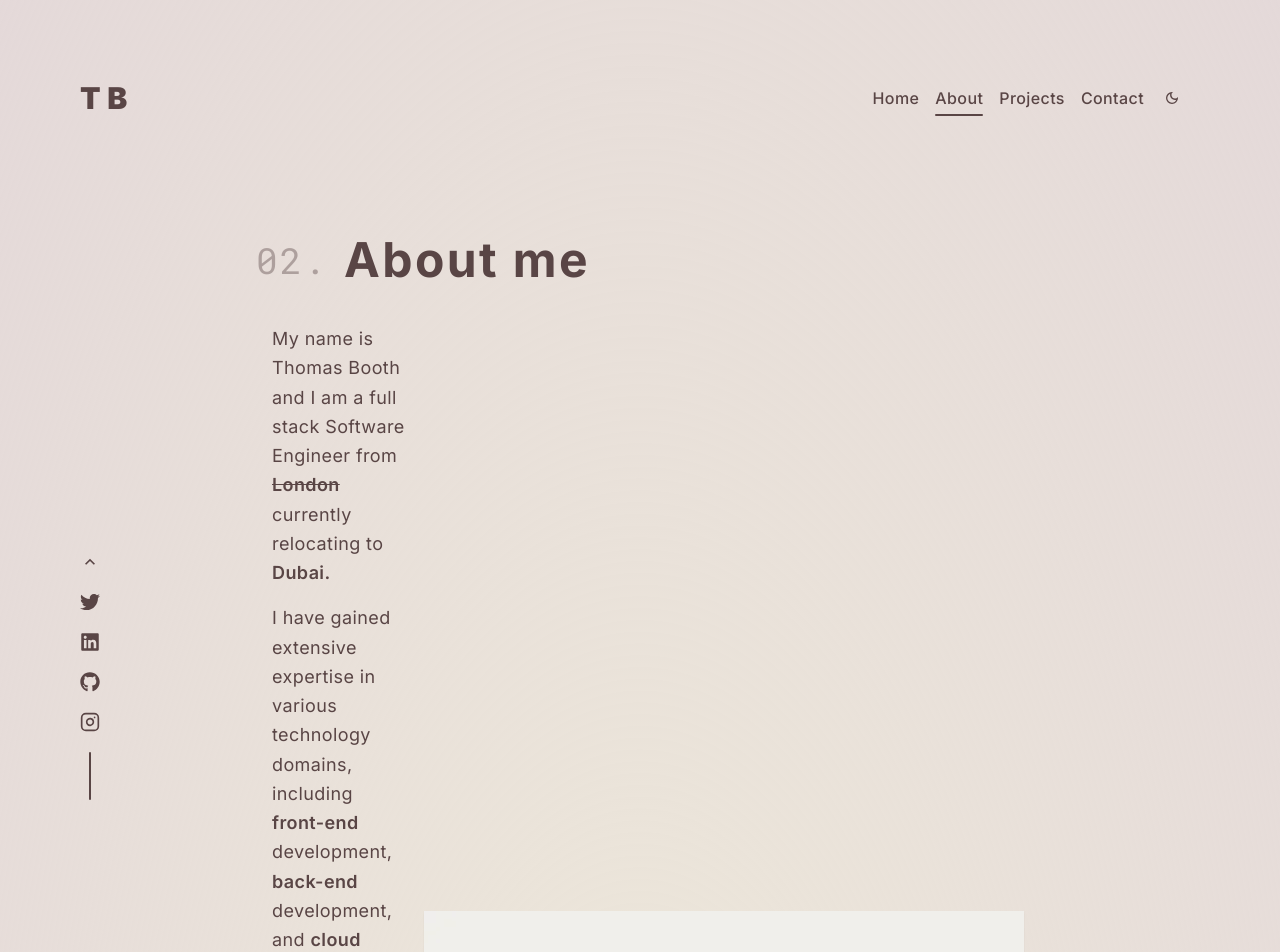
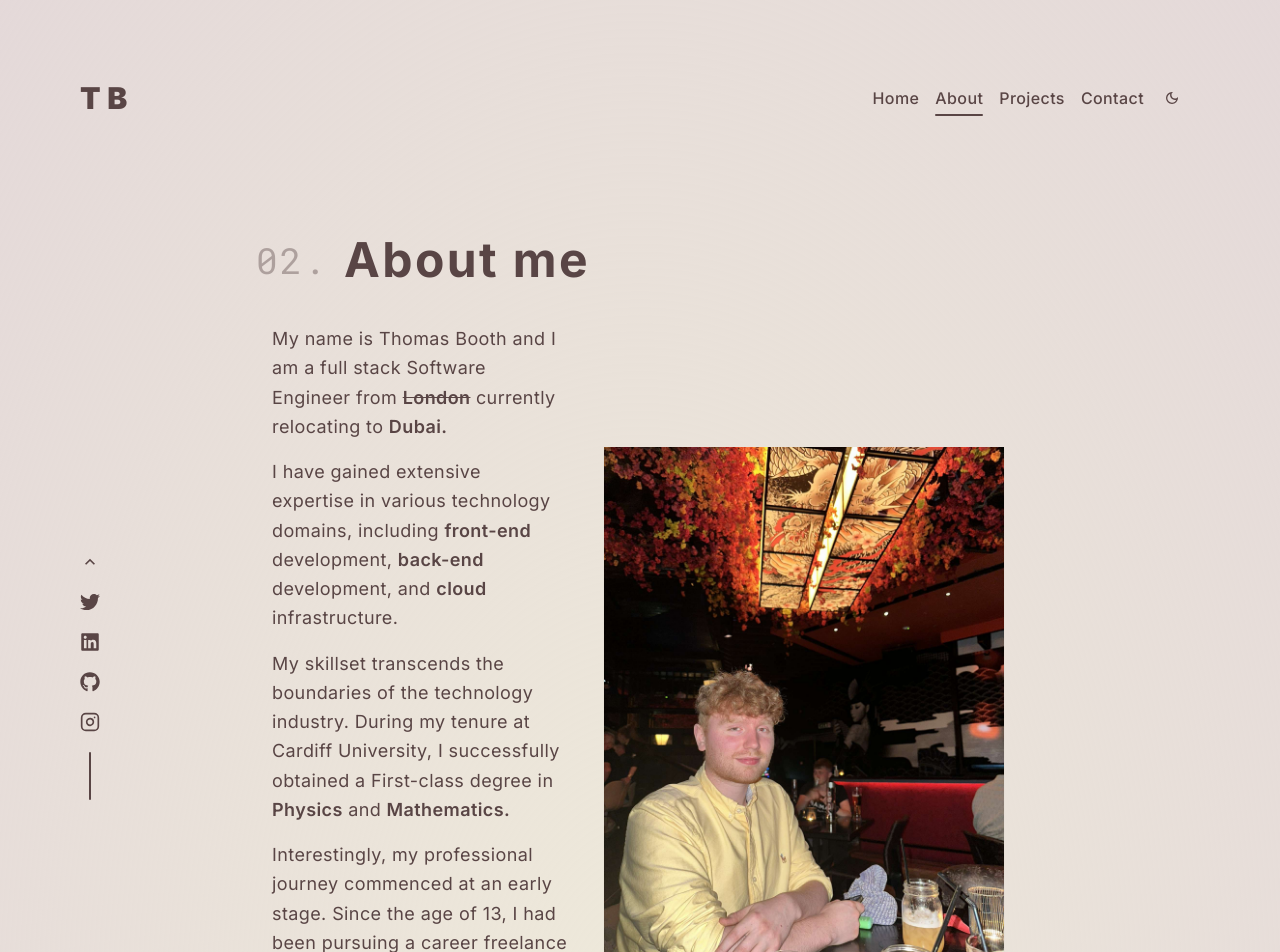
Before and after one commit to thomassbooth/Thomas-Booth-Portfolio, a Next.js app: page /about in a window 1280 px wide. Shown: the top 952 px of the page. Built offline with nearby package versions, Linux system fonts and the light colour scheme.

Commit message:
including a picture of me

```diff
--- a/components/about/MeClient.tsx
+++ b/components/about/MeClient.tsx
@@ -27,11 +27,11 @@ const MeClient = () => {
           Interestingly, my professional journey commenced at an early stage. Since the age of 13, I had been pursuing a career freelance graphic designer and have accomplished numerous large-scale projects for various businesses and YouTube personalities.
           </p>
         </div>
-        <Image src = '/images/dummyMe.jpg'
-            className = 'shadow-sm'
+        <Image src = '/images/thomasbooth01.jpeg'
+            className = 'shadow-sm m-5'
             alt = 'Pick of me :D'
-            width={600}
-            height={600}/>
+            width={400}
+            height={400}/>
       </div>
       <div className = 'flex flex-col w-screen text-6xl opacity-10'>
         <Cities />
```
Also changed, not shown: public/images/thomasbooth01.jpeg (added).
